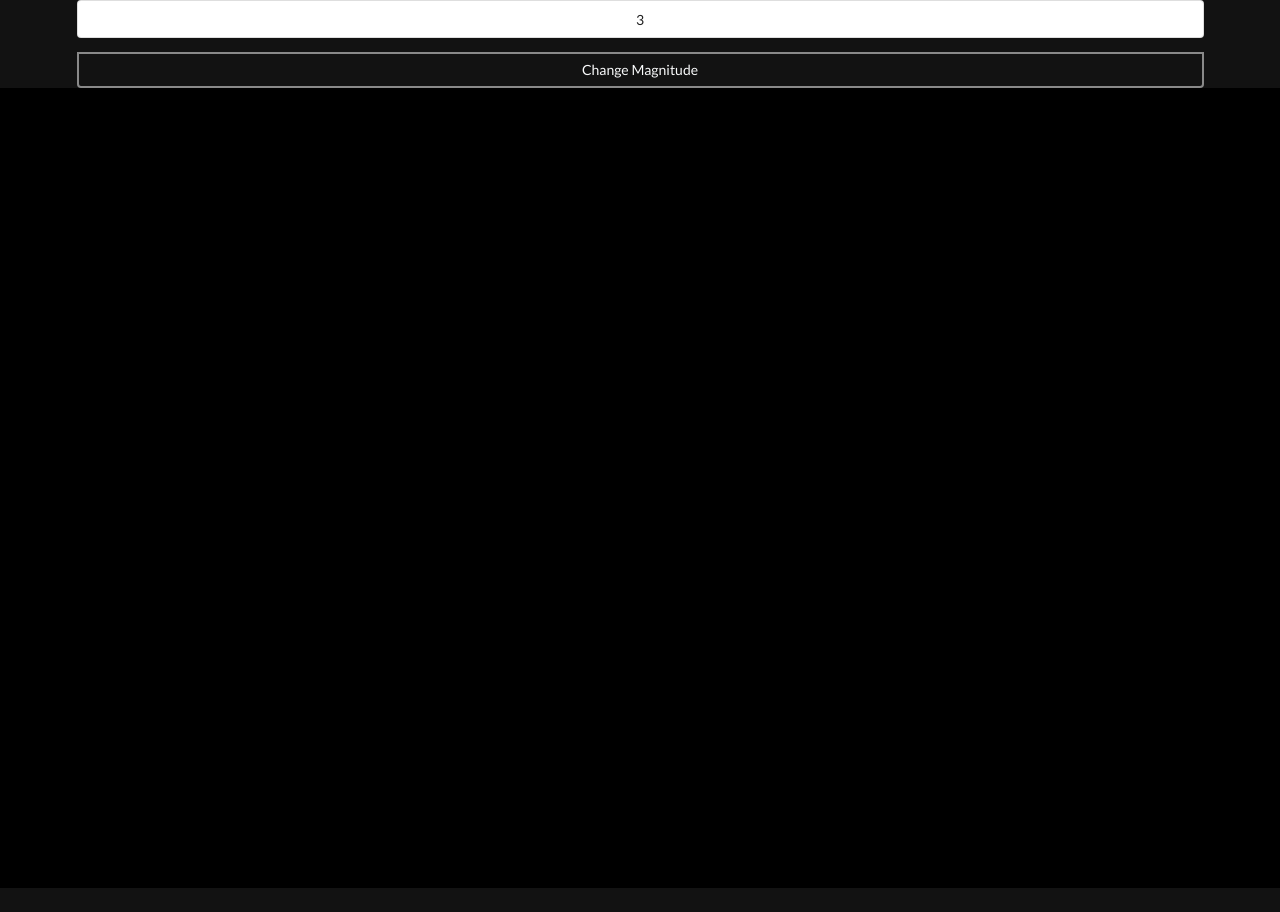
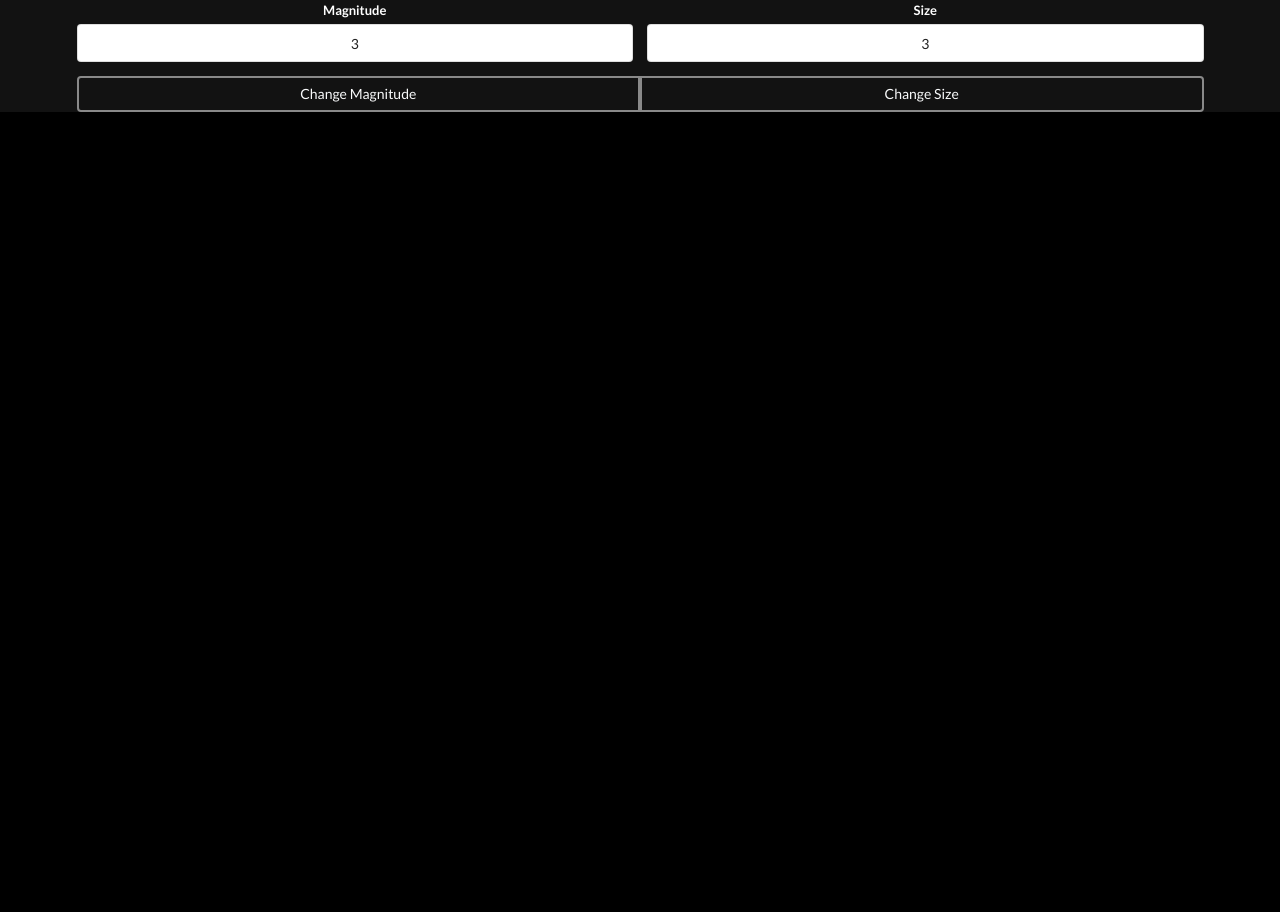
Before and after one commit to midknightmare666/SINE-WAVE, a plain HTML site: page index.html in a window 1280 px wide. Before the commit the page ends 888 px from the top, so only its background shows below. Drawn offline with nearby package versions, Linux system fonts and the light colour scheme.

Commit message:
Update index.html

```diff
--- a/index.html
+++ b/index.html
@@ -1,7 +1,7 @@
 <!DOCTYPE html>
 <html lang="en">
   <head>
-    <meta charset="UTF-8">
+    <meta charset="UTF-8" name="viewport" content="width=device-width, initial-scale=1, user-scalable=no"/>
     <title>SINE WAVE CHECK</title>
     <link rel="stylesheet" href="https://cdnjs.cloudflare.com/ajax/libs/semantic-ui/2.4.1/semantic.min.css">
     <link rel="stylesheet" href="css/style.css">
@@ -12,15 +12,24 @@
     <!--Input + Button-->
     <div class="center floated">
       <div class="ui container">
-          <form class="ui form">
+        <div class="ui form">
+          <div class="equal width fields">
             <div class="field" id="setMagField">
+              <label style="text-align: center;color: white;">Magnitude</label>
               <input type="text" name="Magnitude" placeholder="Change Magnitude" style="text-align:center;" id="setMag">
             </div>
-            <div class="ui bottom attached inverted basic button" id="chngMag">Change Magnitude</div>
-          </form>
+            <div class="field" id="setSizeField">
+              <label style="text-align: center;color: white;">Size</label>
+              <input type="text" name="Size" placeholder="Change Size" style="text-align:center;" id="setSize">
+            </div>
+          </div>
+          <div class="two ui buttons">
+            <div class="ui inverted basic button" id="chngMag">Change Magnitude</div>
+            <div class="ui inverted basic button" id="chngSize">Change Size</div>
+          </div>
+        </div>
       </div>
-  </div>
-
+    </div>
     <script src="https://cdnjs.cloudflare.com/ajax/libs/jquery/3.3.1/jquery.min.js"></script>
     <script src="https://cdnjs.cloudflare.com/ajax/libs/semantic-ui/2.4.1/semantic.min.js"></script>
     <script src='https://cdnjs.cloudflare.com/ajax/libs/three.js/r69/three.min.js'></script>
```
